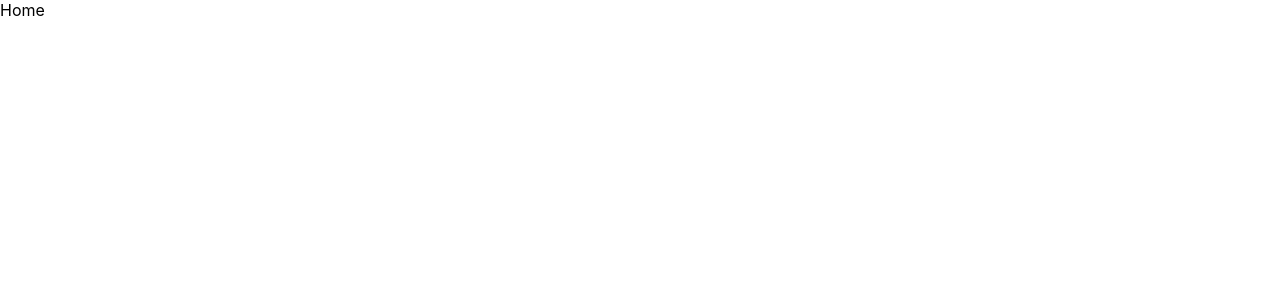
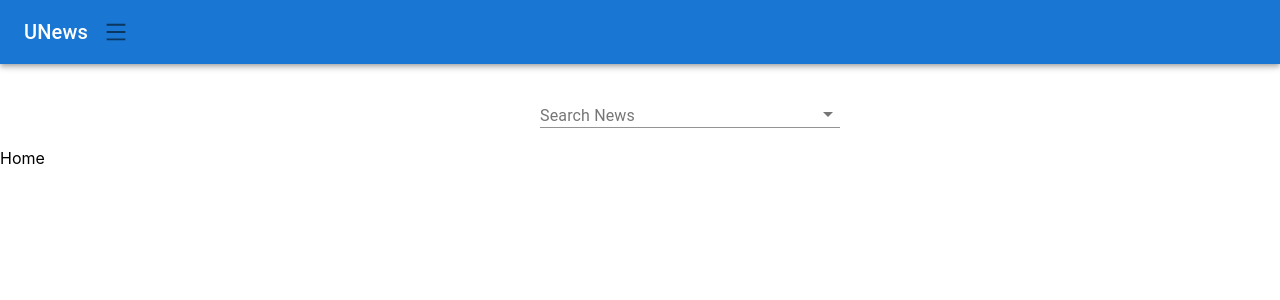
Before and after one commit to ryanmle2001/UkraineRussiaNews, a React (Create React App) app in the folder client/: page / in a window 1280 px wide. Shown: the top 300 px of the page. Built offline with nearby package versions, Linux system fonts and the light colour scheme.

Commit message:
Update Navbar and Search component

```diff
--- a/client/src/App.js
+++ b/client/src/App.js
@@ -1,10 +1,18 @@
 import { BrowserRouter as Router, Route, Routes } from "react-router-dom";
 import Home from "./pages/Home";
+import Navbar from "./pages/Navbar/Navbar";
+import Search from "./pages/Search/Search";
+import {Box} from '@material-ui/core';
 
 function App() {
   return (
     <>
-
+      <Navbar></Navbar>
+      <br />
+      <Box  sx={{ mx: "auto", width: 200 }} >
+        <Search></Search>
+      </Box>
+      <br />
       <Router>
         <Routes>
           <Route exact path="/" element={<Home />} />
--- a/client/src/pages/Navbar/Navbar.js
+++ b/client/src/pages/Navbar/Navbar.js
@@ -1,32 +1,104 @@
 import * as React from 'react';
+import { useState } from "react";
 import AppBar from '@mui/material/AppBar';
 import Box from '@mui/material/Box';
 import Toolbar from '@mui/material/Toolbar';
+import IconButton from '@mui/material/IconButton';
 import Typography from '@mui/material/Typography';
+import Menu from '@mui/material/Menu';
+import MenuIcon from '@mui/icons-material/Menu';
+import Container from '@mui/material/Container';
+import Avatar from '@mui/material/Avatar';
 import Button from '@mui/material/Button';
-import IconButton from '@mui/material/IconButton';
-import MenuIcon from '@mui/icons-material/Menu';
+import Tooltip from '@mui/material/Tooltip';
+import MenuItem from '@mui/material/MenuItem';
+import {AiOutlineMenu} from 'react-icons/ai';
+import {Spacer} from '@material-ui/core';
+import TextField from '@mui/material/TextField';
+import Autocomplete from '@mui/material/Autocomplete';
 
-export default function Navbar() {
+
+const pages = ['Products', 'Pricing', 'Blog'];
+const settings = ['Profile', 'Account', 'Dashboard', 'Logout'];
+const options = ['Option 1', 'Option 2'];
+
+const Navbar = () => {
+  const [anchorElNav, setAnchorElNav] = React.useState(null);
+  const [anchorElUser, setAnchorElUser] = React.useState(null);
+
+  const handleOpenNavMenu = (event) => {
+    setAnchorElNav(event.currentTarget);
+  };
+  const handleOpenUserMenu = (event) => {
+    setAnchorElUser(event.currentTarget);
+  };
+
+  const handleCloseNavMenu = () => {
+    setAnchorElNav(null);
+  };
+
+  const handleCloseUserMenu = () => {
+    setAnchorElUser(null);
+  };
+
   return (
-    <Box sx={{ flexGrow: 1 }}>
-      <AppBar position="static">
-        <Toolbar>
-          <IconButton
-            size="large"
-            edge="start"
-            color="inherit"
-            aria-label="menu"
-            sx={{ mr: 2 }}
+    <AppBar position="static">
+      <Container maxWidth="xl">
+        <Toolbar disableGutters>
+          <Typography
+            variant="h6"
+            noWrap
+            component="div"
+            sx={{ mr: 2, display: { xs: 'none', md: 'flex' } }}
           >
-            <MenuIcon />
-          </IconButton>
-          <Typography variant="h6" component="div" sx={{ flexGrow: 1 }}>
-            News
+            UNews
           </Typography>
-          <Button color="inherit">Login</Button>
+
+          <Typography
+            variant="h6"
+            noWrap
+            component="div"
+            sx={{ flexGrow: 1, display: { xs: 'flex', md: 'none' } }}
+          >
+            LOGO
+          </Typography>
+
+           <br />
+
+
+
+          <Box sx={{ flexGrow: 0 }} >
+            <Tooltip title="Open settings">
+              <IconButton onClick={handleOpenUserMenu} sx={{ p: 0 }}>
+              <AiOutlineMenu />
+              </IconButton>
+            </Tooltip>
+            <Menu
+              sx={{ mt: '45px' }}
+              id="menu-appbar"
+              anchorEl={anchorElUser}
+              anchorOrigin={{
+                vertical: 'top',
+                horizontal: 'right',
+              }}
+              keepMounted
+              transformOrigin={{
+                vertical: 'top',
+                horizontal: 'right',
+              }}
+              open={Boolean(anchorElUser)}
+              onClose={handleCloseUserMenu}
+            >
+              {settings.map((setting) => (
+                <MenuItem key={setting} onClick={handleCloseUserMenu}>
+                  <Typography textAlign="center">{setting}</Typography>
+                </MenuItem>
+              ))}
+            </Menu>
+          </Box>
         </Toolbar>
-      </AppBar>
-    </Box>
+      </Container>
+    </AppBar>
   );
-}
+};
+export default Navbar;
--- /dev/null
+++ b/client/src/pages/Search/Search.js
@@ -0,0 +1,30 @@
+import React, { useState } from "react";
+import { Box, TextField } from "@material-ui/core";
+import Autocomplete from '@mui/material/Autocomplete';
+const options = ["Option 1", "Option 2"];
+
+const Search = () => {
+  const [value, setValue] = useState("");
+  const [inputValue, setInputValue] = React.useState("");
+
+  return (
+    <Box>
+      <Autocomplete
+        value=""
+        onChange={(event, newValue) => {
+          setValue(newValue);
+        }}
+        inputValue={inputValue}
+        onInputChange={(event, newInputValue) => {
+          setInputValue(newInputValue);
+        }}
+        id="controllable-states-demo"
+        options={options}
+        sx={{ width: 300 }}
+        renderInput={(params) => <TextField {...params} label="Search News" />}
+      />
+    </Box>
+  );
+};
+
+export default Search;
```
Also changed, not shown: client/package.json (+8 -0 lines), client/src/api/index.js (added, +24 -0 lines), 1 other file (tests, documents, lock files or other folders).
